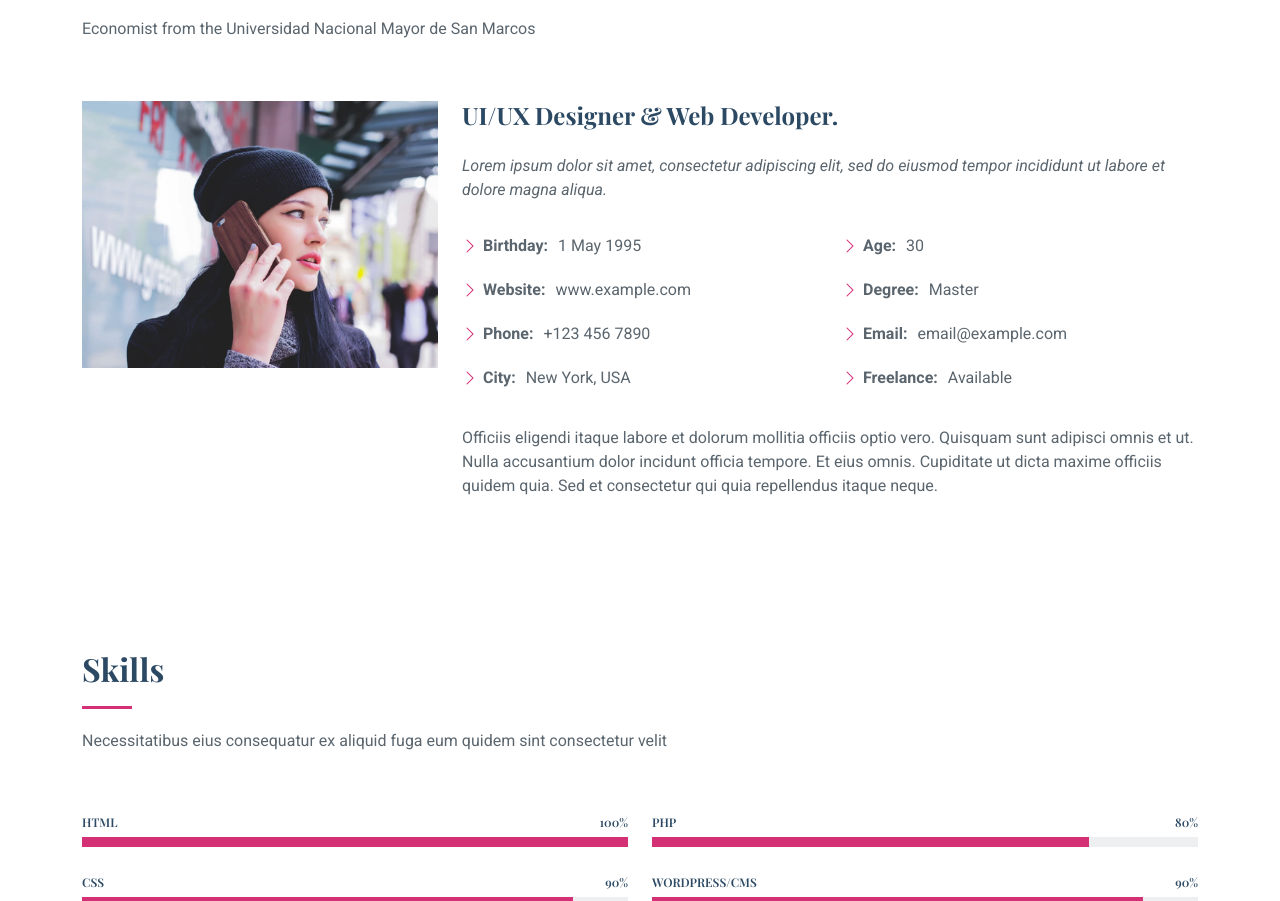
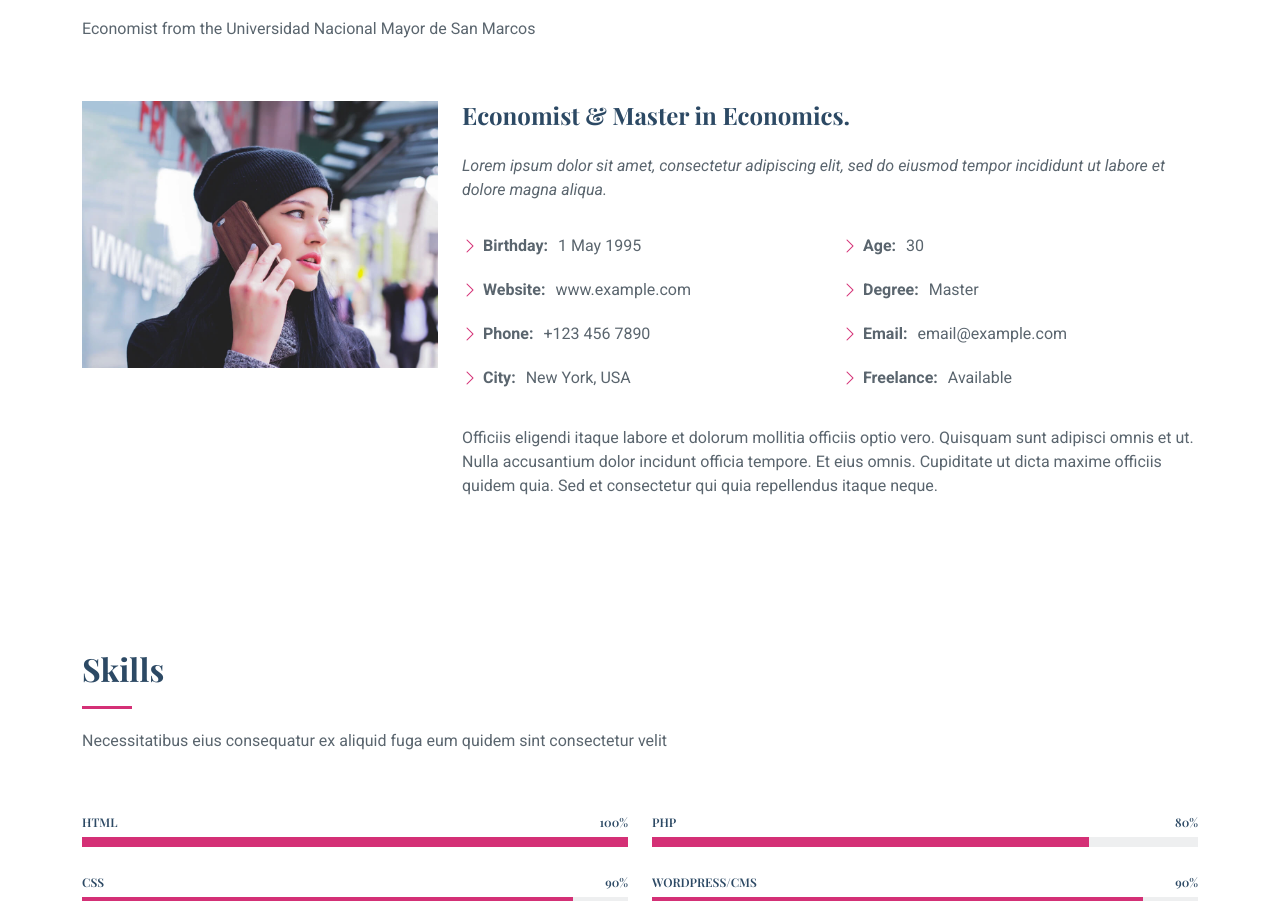
Before and after one commit to MargaritaMamanicon/MARGARITA-ACADEMIA, a plain HTML site: page index.html in a window 1280 px wide. Shown: the part 931-1832 px from the top of the page. Drawn offline with nearby package versions, Linux system fonts and the light colour scheme; a web font is replaced by a local one.

Commit message:
Update index.html

```diff
--- a/index.html
+++ b/index.html
@@ -108,7 +108,7 @@
             <img src="assets/img/profile-img.jpg" class="img-fluid" alt="">
           </div>
           <div class="col-lg-8 content">
-            <h2>UI/UX Designer &amp; Web Developer.</h2>
+            <h2>Economist &amp; Master in Economics.</h2>
             <p class="fst-italic py-3">
               Lorem ipsum dolor sit amet, consectetur adipiscing elit, sed do eiusmod tempor incididunt ut labore et dolore
               magna aliqua.
```
